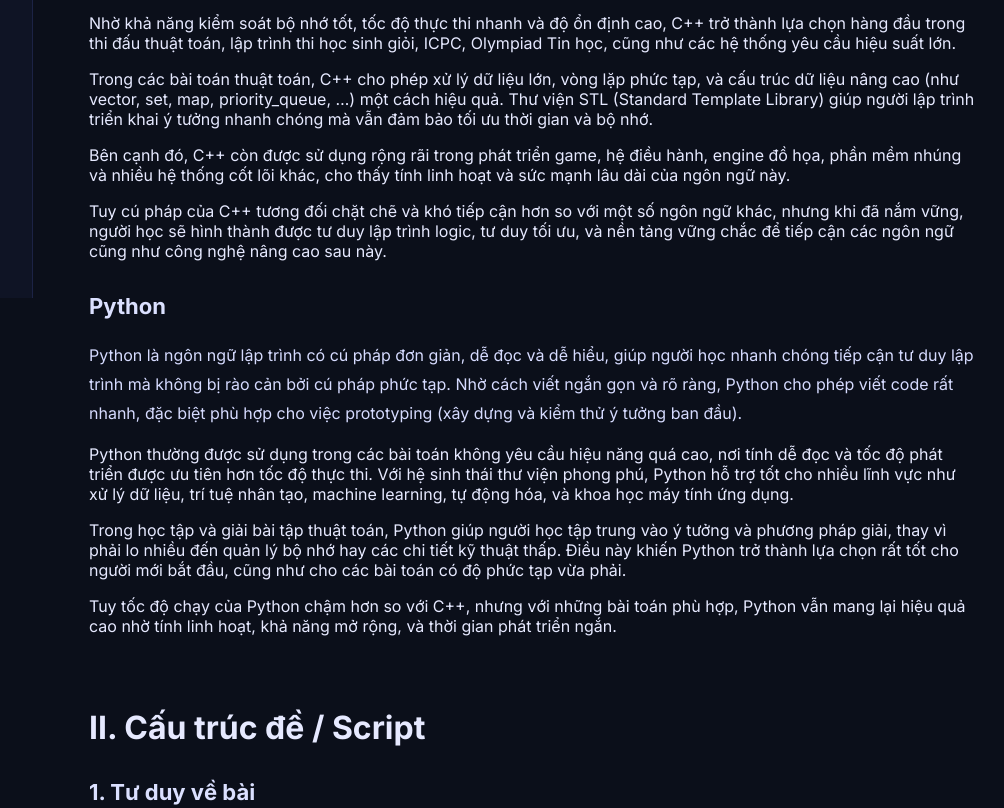
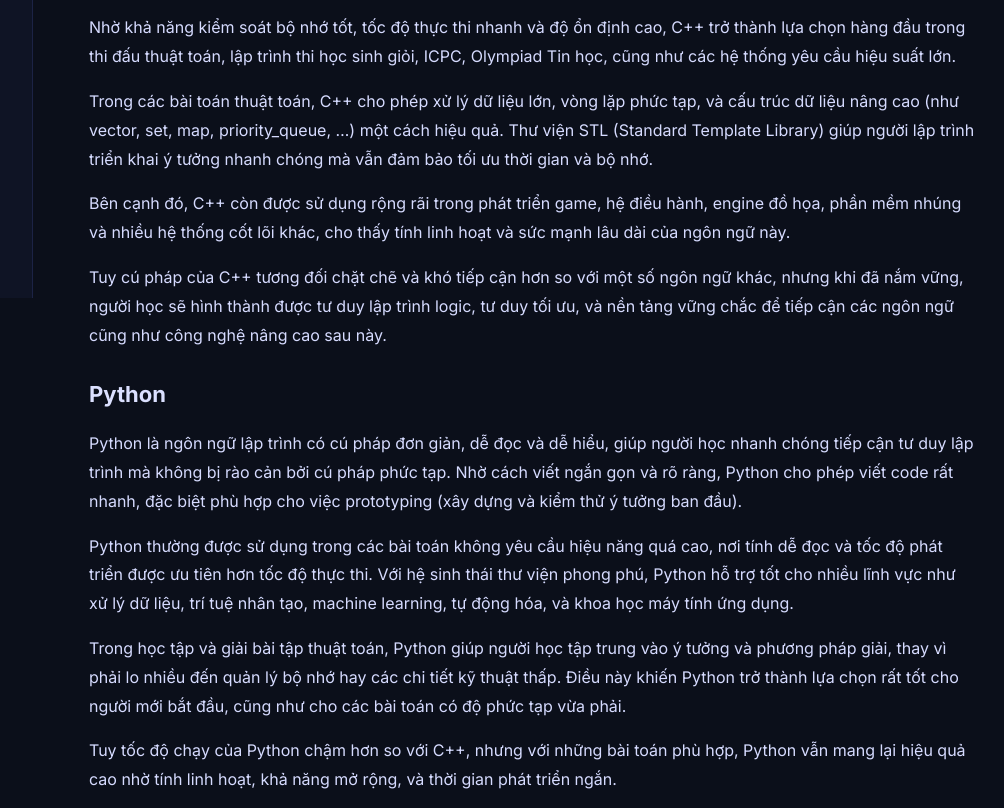
Before and after one commit to CuRuBuuu/bu-algorithm-website, a plain HTML site: page index.html in a window 1280 px wide. Shown: the part 502-1310 px from the top of the page, without its empty margins (247-1251 px from the left). Drawn offline with nearby package versions, Linux system fonts and the light colour scheme.

Commit message:
index.html

```diff
--- a/index.html
+++ b/index.html
@@ -221,16 +221,16 @@
       <h2>I. Giới thiệu về Code</h2>
       <h3 id="cpp">C++</h3>
       <p>C++ là ngôn ngữ lập trình mạnh mẽ, có hiệu năng rất cao, được xây dựng trên nền tảng của ngôn ngữ C và bổ sung thêm nhiều tính năng hiện đại như lập trình hướng đối tượng, lập trình tổng quát (template), và thư viện chuẩn phong phú.</p>
-        Nhờ khả năng kiểm soát bộ nhớ tốt, tốc độ thực thi nhanh và độ ổn định cao, C++ trở thành lựa chọn hàng đầu trong thi đấu thuật toán, lập trình thi học sinh giỏi, ICPC, Olympiad Tin học, cũng như các hệ thống yêu cầu hiệu suất lớn.</p>
-        Trong các bài toán thuật toán, C++ cho phép xử lý dữ liệu lớn, vòng lặp phức tạp, và cấu trúc dữ liệu nâng cao (như vector, set, map, priority_queue, …) một cách hiệu quả. Thư viện STL (Standard Template Library) giúp người lập trình triển khai ý tưởng nhanh chóng mà vẫn đảm bảo tối ưu thời gian và bộ nhớ.</p>
-        Bên cạnh đó, C++ còn được sử dụng rộng rãi trong phát triển game, hệ điều hành, engine đồ họa, phần mềm nhúng và nhiều hệ thống cốt lõi khác, cho thấy tính linh hoạt và sức mạnh lâu dài của ngôn ngữ này.</p>
-        Tuy cú pháp của C++ tương đối chặt chẽ và khó tiếp cận hơn so với một số ngôn ngữ khác, nhưng khi đã nắm vững, người học sẽ hình thành được tư duy lập trình logic, tư duy tối ưu, và nền tảng vững chắc để tiếp cận các ngôn ngữ cũng như công nghệ nâng cao sau này.</p>
+      <p>Nhờ khả năng kiểm soát bộ nhớ tốt, tốc độ thực thi nhanh và độ ổn định cao, C++ trở thành lựa chọn hàng đầu trong thi đấu thuật toán, lập trình thi học sinh giỏi, ICPC, Olympiad Tin học, cũng như các hệ thống yêu cầu hiệu suất lớn.</p>
+      <p>Trong các bài toán thuật toán, C++ cho phép xử lý dữ liệu lớn, vòng lặp phức tạp, và cấu trúc dữ liệu nâng cao (như vector, set, map, priority_queue, …) một cách hiệu quả. Thư viện STL (Standard Template Library) giúp người lập trình triển khai ý tưởng nhanh chóng mà vẫn đảm bảo tối ưu thời gian và bộ nhớ.</p>
+      <p>Bên cạnh đó, C++ còn được sử dụng rộng rãi trong phát triển game, hệ điều hành, engine đồ họa, phần mềm nhúng và nhiều hệ thống cốt lõi khác, cho thấy tính linh hoạt và sức mạnh lâu dài của ngôn ngữ này.</p>
+      <p>Tuy cú pháp của C++ tương đối chặt chẽ và khó tiếp cận hơn so với một số ngôn ngữ khác, nhưng khi đã nắm vững, người học sẽ hình thành được tư duy lập trình logic, tư duy tối ưu, và nền tảng vững chắc để tiếp cận các ngôn ngữ cũng như công nghệ nâng cao sau này.</p>
 
       <h3 id="python">Python</h3>
       <p>Python là ngôn ngữ lập trình có cú pháp đơn giản, dễ đọc và dễ hiểu, giúp người học nhanh chóng tiếp cận tư duy lập trình mà không bị rào cản bởi cú pháp phức tạp. Nhờ cách viết ngắn gọn và rõ ràng, Python cho phép viết code rất nhanh, đặc biệt phù hợp cho việc prototyping (xây dựng và kiểm thử ý tưởng ban đầu).</p>
-        Python thường được sử dụng trong các bài toán không yêu cầu hiệu năng quá cao, nơi tính dễ đọc và tốc độ phát triển được ưu tiên hơn tốc độ thực thi. Với hệ sinh thái thư viện phong phú, Python hỗ trợ tốt cho nhiều lĩnh vực như xử lý dữ liệu, trí tuệ nhân tạo, machine learning, tự động hóa, và khoa học máy tính ứng dụng.</p>
-        Trong học tập và giải bài tập thuật toán, Python giúp người học tập trung vào ý tưởng và phương pháp giải, thay vì phải lo nhiều đến quản lý bộ nhớ hay các chi tiết kỹ thuật thấp. Điều này khiến Python trở thành lựa chọn rất tốt cho người mới bắt đầu, cũng như cho các bài toán có độ phức tạp vừa phải.</p>
-        Tuy tốc độ chạy của Python chậm hơn so với C++, nhưng với những bài toán phù hợp, Python vẫn mang lại hiệu quả cao nhờ tính linh hoạt, khả năng mở rộng, và thời gian phát triển ngắn.</p>
+      <p>Python thường được sử dụng trong các bài toán không yêu cầu hiệu năng quá cao, nơi tính dễ đọc và tốc độ phát triển được ưu tiên hơn tốc độ thực thi. Với hệ sinh thái thư viện phong phú, Python hỗ trợ tốt cho nhiều lĩnh vực như xử lý dữ liệu, trí tuệ nhân tạo, machine learning, tự động hóa, và khoa học máy tính ứng dụng.</p>
+      <p>Trong học tập và giải bài tập thuật toán, Python giúp người học tập trung vào ý tưởng và phương pháp giải, thay vì phải lo nhiều đến quản lý bộ nhớ hay các chi tiết kỹ thuật thấp. Điều này khiến Python trở thành lựa chọn rất tốt cho người mới bắt đầu, cũng như cho các bài toán có độ phức tạp vừa phải.</p>
+      <p>Tuy tốc độ chạy của Python chậm hơn so với C++, nhưng với những bài toán phù hợp, Python vẫn mang lại hiệu quả cao nhờ tính linh hoạt, khả năng mở rộng, và thời gian phát triển ngắn.</p>
     </section>
 
     <!-- II -->
```
